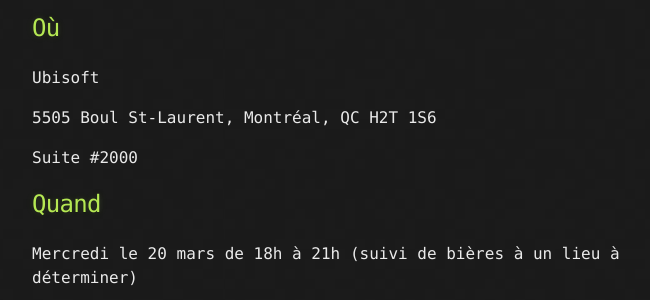
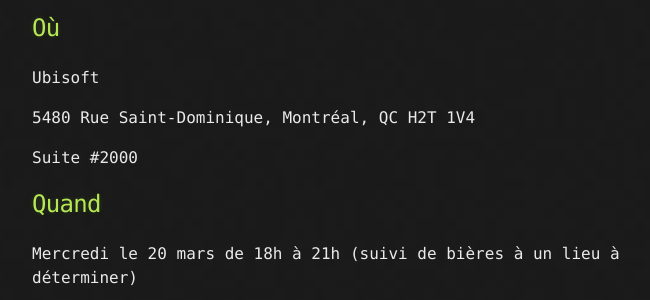
Before and after one commit to montrehack/montrehack.github.com, a Jekyll site: the page built from _posts/2019-03-20-Authentication-as-a-Service.md, in a window 1280 px wide and 900 px high, scrolled down 1024 px. Shown: the part 152-452 px from the top of the window, without its empty margins (308-958 px from the left). Built offline with Jekyll 4.4.1, drawn with Linux system fonts in a browser that asks for light colours; emoji names are drawn with the system emoji font; comment, search, counter and statistics services are not loaded; some of the changed text lies outside the part shown.

```diff
--- a/_posts/2019-03-20-Authentication-as-a-Service.md
+++ b/_posts/2019-03-20-Authentication-as-a-Service.md
@@ -27,7 +27,7 @@ Le prochain MontréHack portera sur le challenge "Authentication-as-a-Service",
 
 Ubisoft
 
-5505 Boul St-Laurent, Montréal, QC H2T 1S6
+5480 Rue Saint-Dominique, Montréal, QC H2T 1V4
 
 Suite #2000
 
@@ -70,7 +70,7 @@ The next MontreHack will feature the challenge Authentication-as-a-Service, from
 
 Ubisoft
 
-5505 Boul St-Laurent, Montréal, QC H2T 1S6
+5480 St. Dominique street, Montréal, QC H2T 1V4
 
 Suite #2000
 
@@ -92,7 +92,7 @@ Presented and created by Michael Lahaye ([@michaellahaye](https://twitter.com/mi
 
 <hr/>
 
-[Vous souhaitez présenter? / Interested to present a challenge?](https://github.com/montrehack/montrehack.github.com/wiki/Present-at-Montrehack)
+[Vous souhaitez présenter? / Interested to present a challenge?](https://docs.google.com/forms/d/e/1FAIpQLScyp0WithS4NLBHxUeQr-RG1CNozr4ZyCInvJfWPpv_cv_CeQ/viewform)
 
 <hr/>
 
```
